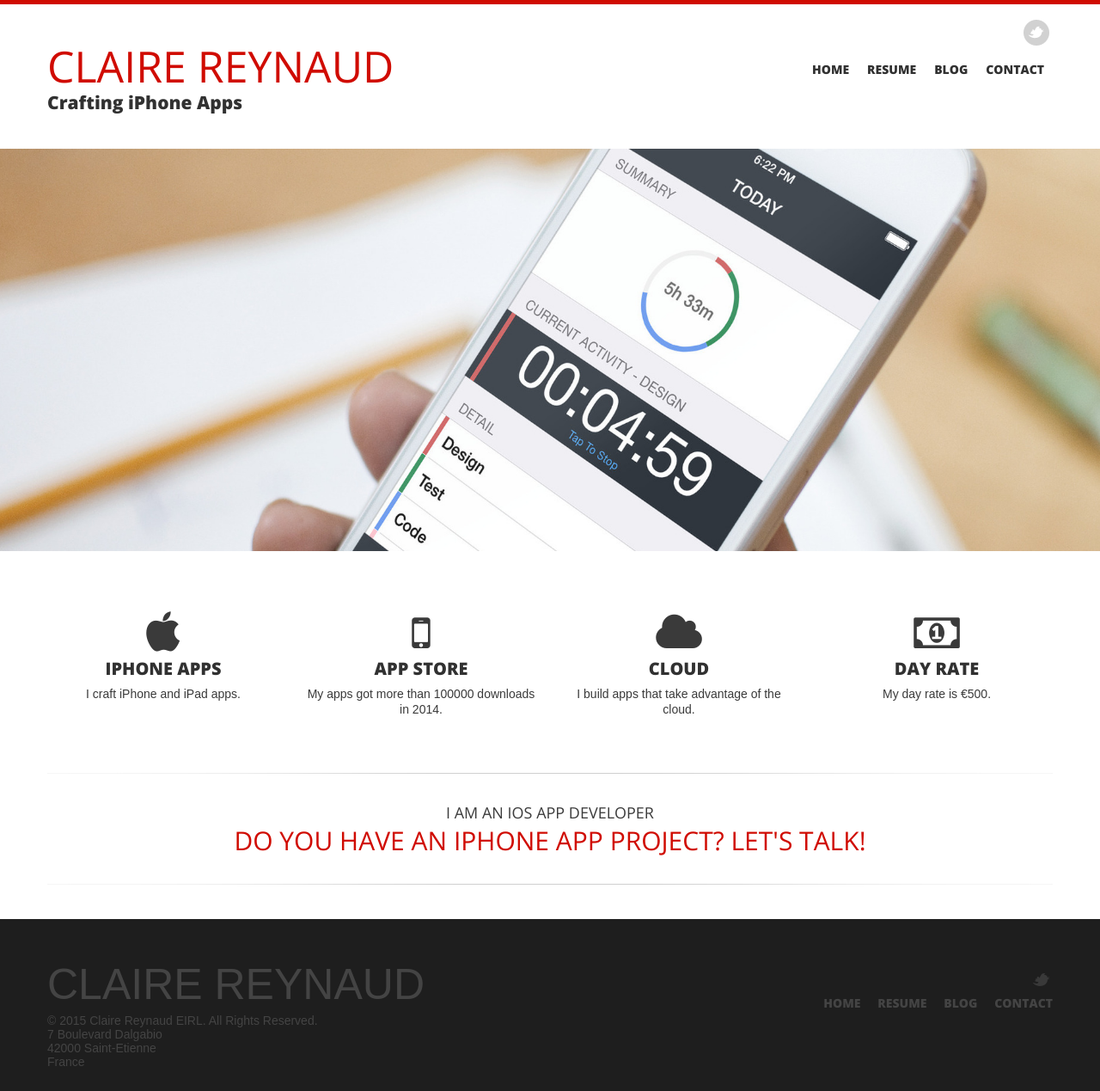
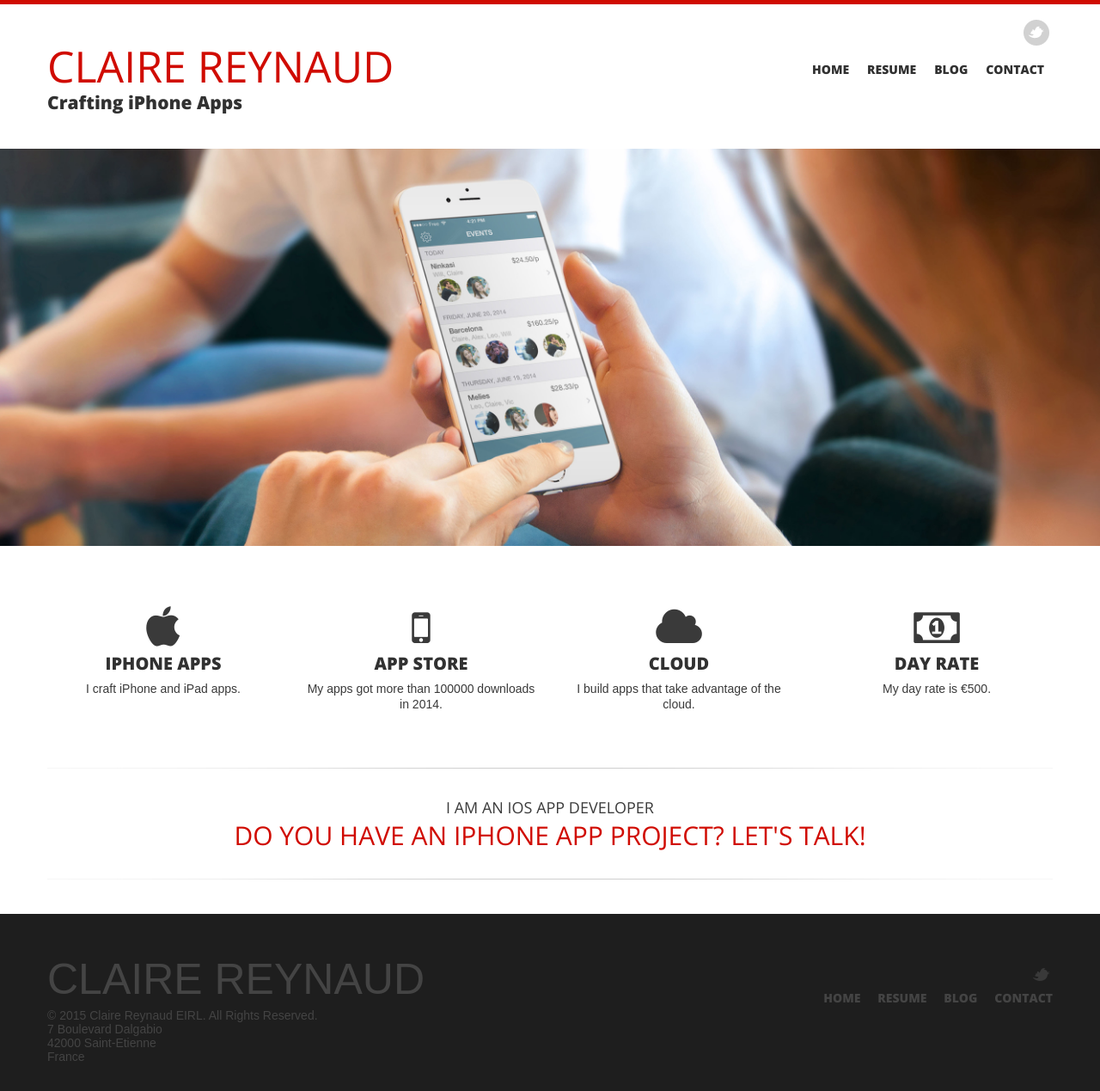
Before and after one commit to creynaud/creynaud.github.io, a Jekyll site: the page built from index.html, in a window 1280 px wide. Shown: the whole page at 86% size. Built offline with Jekyll 4.4.1, drawn with Linux system fonts in a browser that asks for light colours; nearby versions of some CDN libraries; comment, search, counter and statistics services are not loaded.

Commit message:
New home page photo

```diff
--- a/index.html
+++ b/index.html
@@ -5,7 +5,7 @@
 <div class="container-fluid home-image-container main-slider">
     <div class="row">
         <div class="col-md-12">
-            <img src="images/placeit-cropped.jpg">
+            <img src="images/willio.jpg">
         </div>
     </div>
 </div>
```
Also changed, not shown: images/willio.jpg (added).
